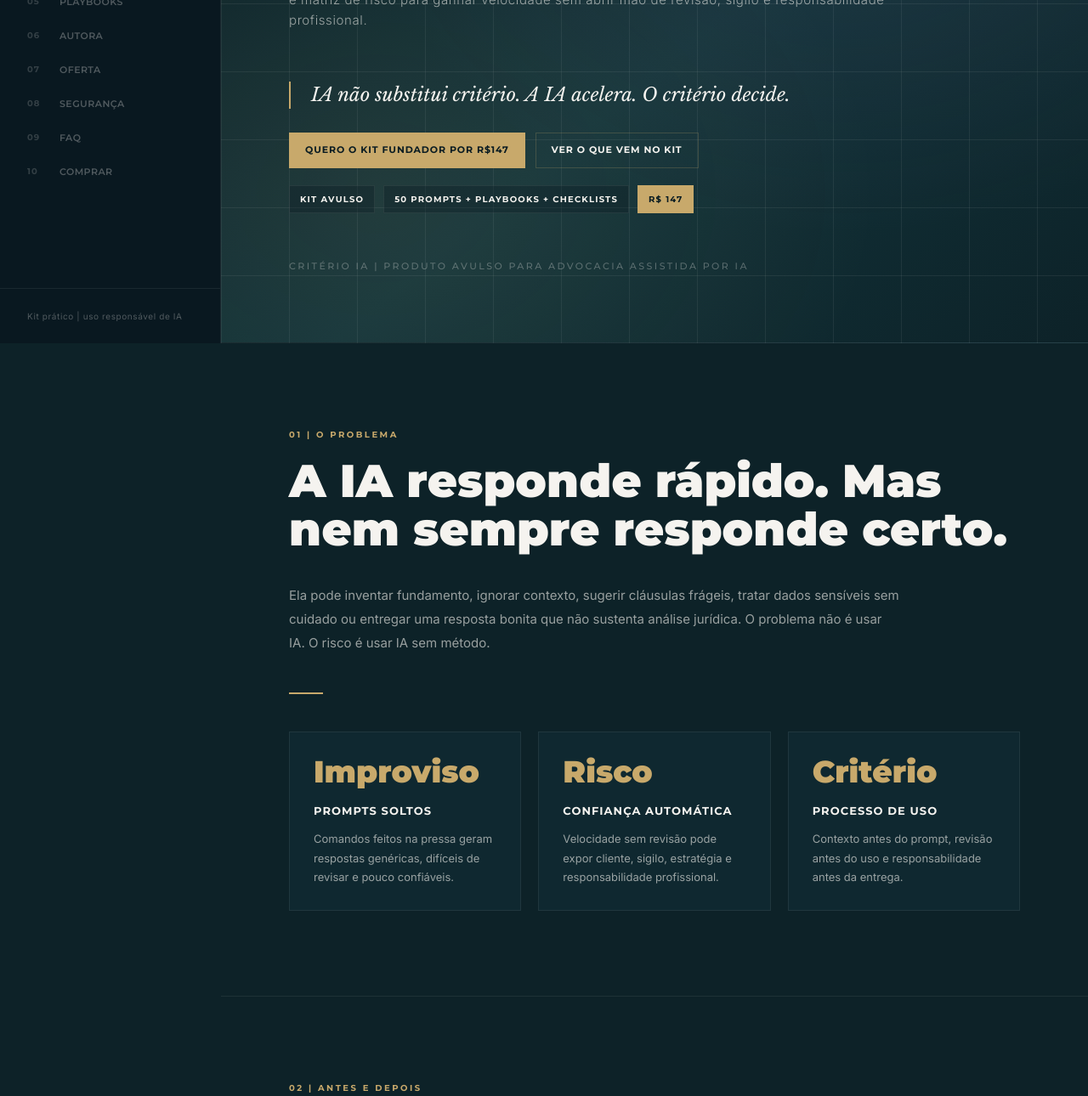
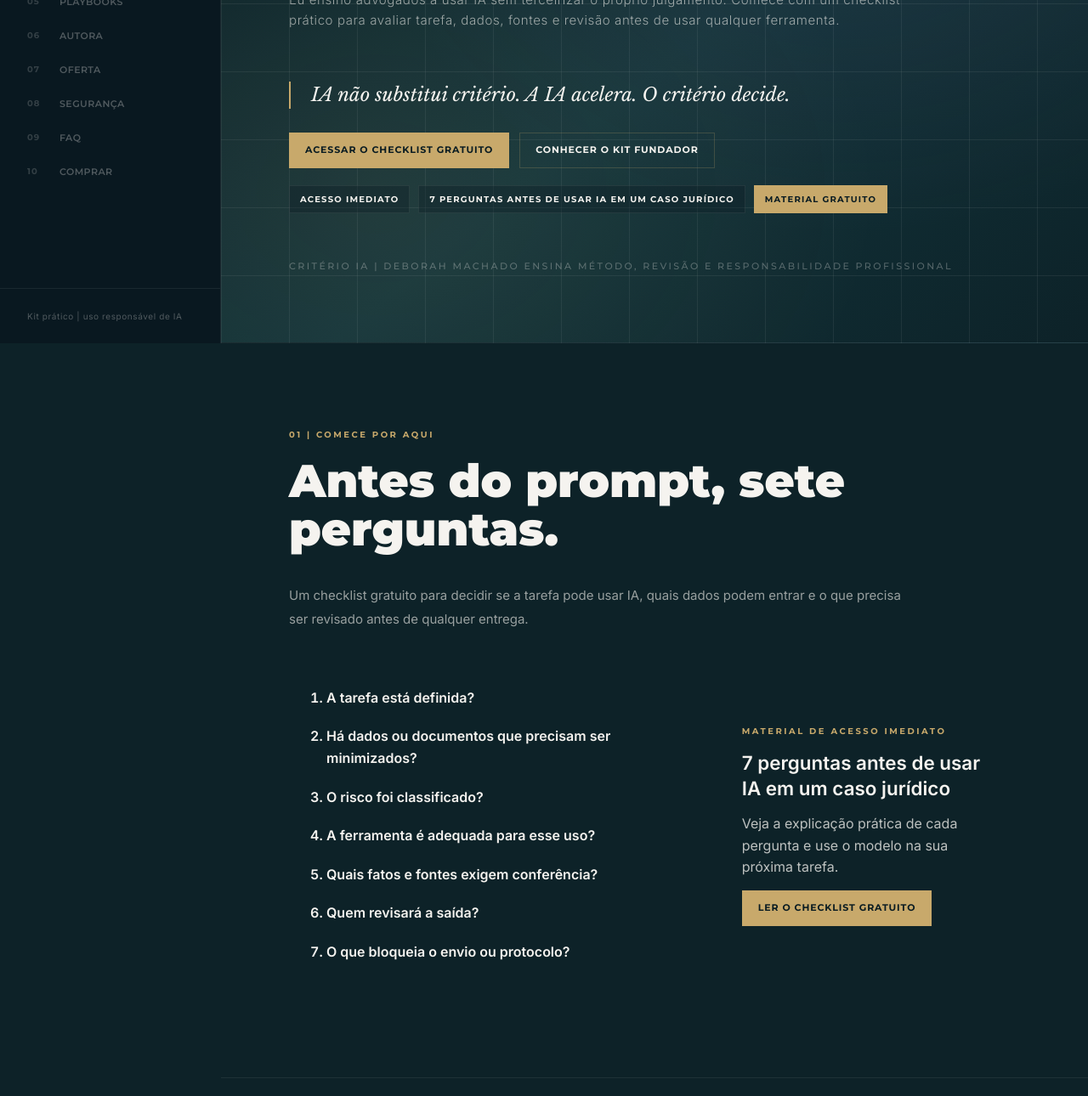
Before and after one commit to advdeborahpxmachado-byte/criterio-ia, a plain HTML site: page index.html in a window 1280 px wide. Shown: the part 396-1686 px from the top of the page at 85% size. Drawn offline with nearby package versions, Linux system fonts and the light colour scheme.

Commit message:
feat: lead with free criterio ia checklist

```diff
--- a/index.html
+++ b/index.html
@@ -77,25 +77,35 @@
 
     <main class="main">
       <section class="cover" id="cover" aria-labelledby="cover-title">
-        <div class="cover-tag">Kit fundador para advogados que já usam IA</div>
+        <div class="cover-tag">Método de IA responsável para advogados</div>
         <h1 class="cover-name" id="cover-title">IA jurídica com <em>critério.</em></h1>
         <p class="cover-role">
-          Use IA na advocacia sem terceirizar seu julgamento. Prompts, playbooks, checklists, política de uso e matriz
-          de risco para ganhar velocidade sem abrir mão de revisão, sigilo e responsabilidade profissional.
+          Eu ensino advogados a usar IA sem terceirizar o próprio julgamento. Comece com um checklist prático para
+          avaliar tarefa, dados, fontes e revisão antes de usar qualquer ferramenta.
         </p>
-        <p class="cover-concept">
-          IA não substitui critério. A IA acelera. O critério decide.
-        </p>
+        <p class="cover-concept">IA não substitui critério. A IA acelera. O critério decide.</p>
         <div class="cover-actions" aria-label="Ações principais">
-          <a class="button primary" href="https://dpm2700.hotmart.host/kit-fundador-criterio-ia-a0228e27-a6b7-43c0-b715-709fdea1be9a" target="_blank" rel="noopener">Quero o Kit Fundador por R$147</a>
-          <a class="button ghost" href="#produto">Ver o que vem no kit</a>
+          <a class="button primary" href="material-gratuito.html">Acessar o checklist gratuito</a>
+          <a class="button ghost" href="#kit">Conhecer o Kit Fundador</a>
         </div>
-        <div class="hero-offer" aria-label="Resumo da oferta">
-          <span>Kit avulso</span>
-          <span>50 prompts + playbooks + checklists</span>
-          <strong>R$ 147</strong>
+        <div class="hero-offer" aria-label="Material gratuito">
+          <span>Acesso imediato</span>
+          <span>7 perguntas antes de usar IA em um caso jurídico</span>
+          <strong>Material gratuito</strong>
         </div>
-        <div class="cover-ver">Critério IA | produto avulso para advocacia assistida por IA</div>
+        <div class="cover-ver">Critério IA | Deborah Machado ensina método, revisão e responsabilidade profissional</div>
+      </section>
+
+      <section class="section free-resource" id="material-gratuito" aria-labelledby="free-title">
+        <div class="sec-num">01 | Comece por aqui</div>
+        <h2 class="sec-title" id="free-title">Antes do prompt, sete perguntas.</h2>
+        <p class="body-text">Um checklist gratuito para decidir se a tarefa pode usar IA, quais dados podem entrar e o que precisa ser revisado antes de qualquer entrega.</p>
+        <div class="free-resource-grid">
+          <ol class="free-question-list">
+            <li>A tarefa está definida?</li><li>Há dados ou documentos que precisam ser minimizados?</li><li>O risco foi classificado?</li><li>A ferramenta é adequada para esse uso?</li><li>Quais fatos e fontes exigem conferência?</li><li>Quem revisará a saída?</li><li>O que bloqueia o envio ou protocolo?</li>
+          </ol>
+          <div class="free-resource-action"><span class="card-lbl">Material de acesso imediato</span><strong>7 perguntas antes de usar IA em um caso jurídico</strong><p>Veja a explicação prática de cada pergunta e use o modelo na sua próxima tarefa.</p><a class="button primary" href="material-gratuito.html">Ler o checklist gratuito</a></div>
+        </div>
       </section>
 
       <section class="section intro" id="produto" aria-labelledby="product-title">
@@ -328,7 +338,7 @@
           O kit é uma entrega objetiva para aplicar IA com método, revisão e responsabilidade. Não promete peça pronta,
           resultado jurídico ou substituição da análise profissional.
         </p>
-        <a class="button primary offer-cta" href="https://dpm2700.hotmart.host/kit-fundador-criterio-ia-a0228e27-a6b7-43c0-b715-709fdea1be9a" target="_blank" rel="noopener">Quero o Kit Fundador por R$147</a>
+        <a class="button primary offer-cta" href="https://dpm2700.hotmart.host/kit-fundador-criterio-ia-a0228e27-a6b7-43c0-b715-709fdea1be9a" target="_blank" rel="noopener">Conhecer o Kit Fundador</a>
       </section>
 
       <section class="section governance" id="governanca" aria-labelledby="governance-title">
--- a/styles.css
+++ b/styles.css
@@ -1353,3 +1353,24 @@ pre {
     gap: 28px;
   }
 }
+
+.free-resource-grid { display:grid; grid-template-columns:1.15fr .85fr; gap:24px; margin-top:32px; }
+.free-question-list { margin:0; padding:24px 24px 24px 44px; border:1px solid var(--line); background:var(--paper); }
+.free-question-list li { padding:10px 0; border-bottom:1px solid var(--line); color:var(--ink); font-weight:600; }
+.free-question-list li:last-child { border-bottom:0; }
+.free-resource-action { padding:28px; background:var(--ink); color:var(--offwhite); display:flex; flex-direction:column; align-items:flex-start; justify-content:center; gap:14px; }
+.free-resource-action strong { font-family:var(--serif); font-size:1.4rem; line-height:1.35; }
+.free-resource-action p { margin:0; color:rgba(245,243,239,.76); line-height:1.6; }
+.resource-page { background:var(--ink); color:var(--offwhite); }
+.resource-main { width:min(860px, calc(100% - 40px)); margin:0 auto; padding:56px 0 80px; }
+.resource-main .cover-name { font-size:clamp(2.5rem,7vw,5.5rem); margin:28px 0 18px; }
+.resource-main .cover-role { max-width:720px; color:rgba(245,243,239,.76); }
+.resource-back { color:var(--gold); text-decoration:none; font-size:.8rem; letter-spacing:.1em; text-transform:uppercase; }
+.resource-list { list-style:none; padding:0; margin:44px 0; counter-reset:question; }
+.resource-list li { counter-increment:question; padding:24px 0 24px 68px; border-top:1px solid rgba(245,243,239,.2); position:relative; display:grid; gap:8px; }
+.resource-list li::before { content:counter(question, decimal-leading-zero); position:absolute; left:0; top:26px; color:var(--gold); font-size:.78rem; letter-spacing:.12em; }
+.resource-list strong { font-family:var(--serif); font-size:1.3rem; }
+.resource-list span { color:rgba(245,243,239,.74); line-height:1.65; }
+.resource-close { border-top:1px solid rgba(245,243,239,.2); padding-top:30px; max-width:620px; }
+.resource-close p { color:rgba(245,243,239,.76); line-height:1.7; margin-bottom:22px; }
+@media (max-width: 720px) { .free-resource-grid { grid-template-columns:1fr; } .resource-main { width:min(100% - 32px, 860px); padding-top:32px; } .resource-list li { padding-left:50px; } }
```
Also changed, not shown: material-gratuito.html (added, +3 -0 lines).
